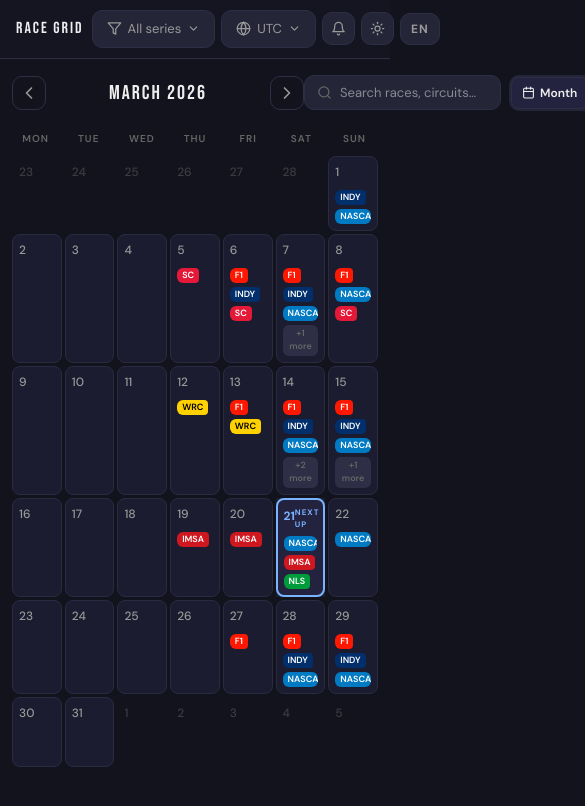
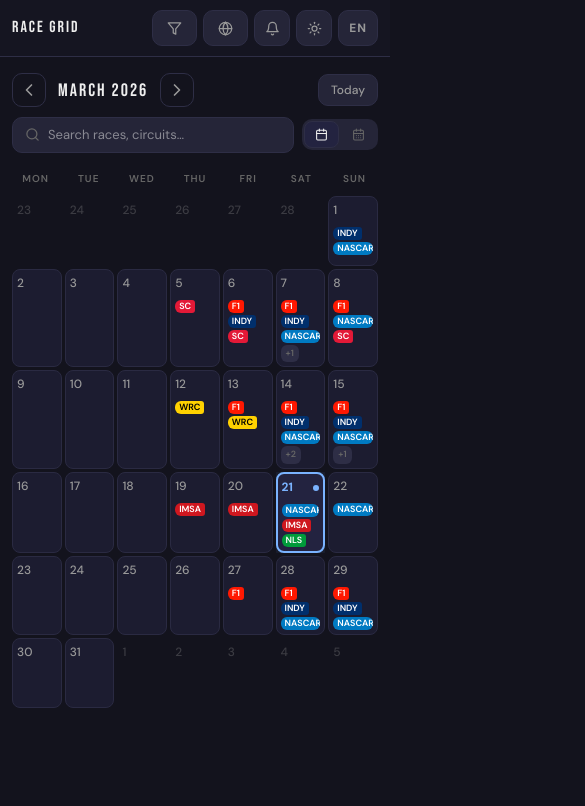
Before and after one commit to bogdankf1/race-grid, a Next.js app: page / in a window 390 px wide. Shown: the top 806 px of the page, 585 px wide, since content can reach past the window. Built offline with nearby package versions, Linux system fonts and the light colour scheme.

Commit message:
Refactor calendar UI for improved responsiveness and accessibility; add `formatDateShort` utility for concise date handling.

```diff
--- a/src/components/CalendarGrid.tsx
+++ b/src/components/CalendarGrid.tsx
@@ -151,14 +151,14 @@ export function CalendarGrid({
 
   return (
     <div className="rg-calendar-wrap">
-      {/* Nav */}
+      {/* Nav — top row: prev/label/next */}
       <div
         className="rg-month-nav"
         style={{
           display: 'flex',
           alignItems: 'center',
           justifyContent: 'space-between',
-          marginBottom: 28,
+          marginBottom: 12,
         }}
       >
         <div style={{ display: 'flex', alignItems: 'center', gap: 12 }}>
@@ -173,25 +173,6 @@ export function CalendarGrid({
           </button>
         </div>
 
-        <div style={{ display: 'flex', alignItems: 'center', gap: 8, flex: 1, justifyContent: 'flex-end' }}>
-          <CalendarSearch
-            selectedSeriesIds={selectedSeriesIds}
-            timezone={timezone}
-            locale={locale}
-          />
-
-          {/* View mode toggle */}
-          <div style={{ display: 'flex', gap: 2, background: 'var(--rg-btn-bg)', borderRadius: 10, padding: 2 }}>
-            <button onClick={() => switchMode('month')} style={viewBtnStyle(viewMode === 'month')}>
-              <Calendar style={{ width: 13, height: 13 }} />
-              {t('view.month', locale)}
-            </button>
-            <button onClick={() => switchMode('week')} style={viewBtnStyle(viewMode === 'week')}>
-              <CalendarDays style={{ width: 13, height: 13 }} />
-              {t('view.week', locale)}
-            </button>
-          </div>
-
         <button
           onClick={goToToday}
           className="rg-today-btn"
@@ -203,9 +184,38 @@ export function CalendarGrid({
             color: 'var(--rg-text2)',
             fontSize: 14,
             fontWeight: 500,
+            flexShrink: 0,
           }}
         >
           {todayLabel}
+        </button>
+      </div>
+
+      {/* Nav — bottom row: search + view toggle */}
+      <div
+        className="rg-toolbar"
+        style={{
+          display: 'flex',
+          alignItems: 'center',
+          gap: 8,
+          marginBottom: 20,
+        }}
+      >
+        <CalendarSearch
+          selectedSeriesIds={selectedSeriesIds}
+          timezone={timezone}
+          locale={locale}
+        />
+
+        {/* View mode toggle */}
+        <div style={{ display: 'flex', gap: 2, background: 'var(--rg-btn-bg)', borderRadius: 10, padding: 2, flexShrink: 0 }}>
+          <button onClick={() => switchMode('month')} style={viewBtnStyle(viewMode === 'month')} title={t('view.month', locale)}>
+            <Calendar style={{ width: 13, height: 13 }} />
+            <span className="rg-view-label">{t('view.month', locale)}</span>
+          </button>
+          <button onClick={() => switchMode('week')} style={viewBtnStyle(viewMode === 'week')} title={t('view.week', locale)}>
+            <CalendarDays style={{ width: 13, height: 13 }} />
+            <span className="rg-view-label">{t('view.week', locale)}</span>
           </button>
         </div>
       </div>
--- a/src/components/DayCell.tsx
+++ b/src/components/DayCell.tsx
@@ -68,7 +68,9 @@ export function DayCell({ date, dayNumber, isCurrentMonth, isToday, isNextRaceDa
           {dayNumber}
         </span>
         {isNextRaceDay && (
+          <>
             <span
+              className="rg-next-up-label"
               style={{
                 fontSize: 8,
                 fontWeight: 700,
@@ -79,11 +81,23 @@ export function DayCell({ date, dayNumber, isCurrentMonth, isToday, isNextRaceDa
             >
               NEXT UP
             </span>
+            <span
+              className="rg-next-up-dot"
+              style={{
+                display: 'none',
+                width: 6,
+                height: 6,
+                borderRadius: '50%',
+                background: 'var(--rg-link)',
+                flexShrink: 0,
+              }}
+            />
+          </>
         )}
       </div>
 
       {seriesInfos.length > 0 && (
-        <div style={{ display: 'flex', flexDirection: 'column', gap: 4 }}>
+        <div className="rg-chip-list" style={{ display: 'flex', flexDirection: 'column', gap: 4 }}>
           {visibleSeries.map(info => (
             <div
               key={info.series.id}
@@ -149,7 +163,7 @@ export function DayCell({ date, dayNumber, isCurrentMonth, isToday, isNextRaceDa
                 border: 'none',
               }}
             >
-              +{overflow} more
+              +{overflow}<span className="rg-overflow-more"> more</span>
             </button>
           )}
         </div>
--- a/src/components/DayPageClient.tsx
+++ b/src/components/DayPageClient.tsx
@@ -7,7 +7,7 @@ import { ChevronLeft, ChevronRight, Share2, Check } from 'lucide-react'
 import { useLocalStorage } from '@/hooks/useLocalStorage'
 import { getDefaultTimezone } from '@/lib/timezone'
 import { ALL_SERIES } from '@/data/series-registry'
-import { getDefaultLocale, formatDateLocale, type Locale } from '@/lib/i18n'
+import { getDefaultLocale, formatDateLocale, formatDateShort, type Locale } from '@/lib/i18n'
 import { applyTheme, getDefaultTheme, type Theme } from '@/lib/theme'
 import { Header } from '@/components/Header'
 import { DayDetail } from '@/components/DayDetail'
@@ -33,6 +33,7 @@ export function DayPageClient({ date }: DayPageClientProps) {
   const parsed = parse(date, 'yyyy-MM-dd', new Date())
   const monthPath = format(parsed, 'yyyy-MM')
   const dateLabel = formatDateLocale(parsed, locale)
+  const dateLabelShort = formatDateShort(parsed, locale)
   const prevDate = format(subDays(parsed, 1), 'yyyy-MM-dd')
   const nextDate = format(addDays(parsed, 1), 'yyyy-MM-dd')
 
@@ -64,12 +65,15 @@ export function DayPageClient({ date }: DayPageClientProps) {
   }
 
   const navBtnStyle: React.CSSProperties = {
-    padding: 8,
+    height: 36,
+    width: 36,
     borderRadius: 10,
     background: 'transparent',
     border: '1px solid var(--rg-border)',
     color: 'var(--rg-text2)',
     display: 'flex',
+    alignItems: 'center',
+    justifyContent: 'center',
   }
 
   return (
@@ -105,9 +109,10 @@ export function DayPageClient({ date }: DayPageClientProps) {
           </button>
           <h1
             className="font-display rg-day-heading"
-            style={{ margin: 0, width: 460, textAlign: 'center' }}
+            style={{ margin: 0, flex: 1, textAlign: 'center', whiteSpace: 'nowrap' }}
           >
-            {dateLabel}
+            <span className="rg-date-full">{dateLabel}</span>
+            <span className="rg-date-short">{dateLabelShort}</span>
           </h1>
           <button
             className="rg-nav-btn"
@@ -123,8 +128,9 @@ export function DayPageClient({ date }: DayPageClientProps) {
             style={{
               ...navBtnStyle,
               marginLeft: 'auto',
+              width: 'auto',
               gap: 6,
-              padding: '8px 14px',
+              padding: '0 14px',
               fontSize: 13,
               fontWeight: 500,
               color: copied ? '#4ade80' : 'var(--rg-text2)',
--- a/src/components/Header.tsx
+++ b/src/components/Header.tsx
@@ -81,13 +81,15 @@ export function Header({
             onClick={onToggleTheme}
             title={theme === 'dark' ? 'Switch to light mode' : 'Switch to dark mode'}
             style={{
-              padding: 8,
+              height: 36,
+              width: 36,
               borderRadius: 10,
               background: 'var(--rg-btn-bg)',
               border: '1px solid var(--rg-border)',
               color: 'var(--rg-text2)',
               display: 'flex',
               alignItems: 'center',
+              justifyContent: 'center',
             }}
           >
             {theme === 'dark' ? <Sun style={{ width: 15, height: 15 }} /> : <Moon style={{ width: 15, height: 15 }} />}
@@ -98,7 +100,8 @@ export function Header({
             onClick={onToggleLocale}
             title={locale === 'en' ? 'Перемкнути на українську' : 'Switch to English'}
             style={{
-              padding: '6px 10px',
+              height: 36,
+              padding: '0 10px',
               borderRadius: 10,
               background: 'var(--rg-btn-bg)',
               border: '1px solid var(--rg-border)',
--- a/src/components/NotificationSettings.tsx
+++ b/src/components/NotificationSettings.tsx
@@ -33,13 +33,15 @@ export function NotificationSettings({ locale }: NotificationSettingsProps) {
         onClick={() => setOpen(!open)}
         title={t(prefs.enabled ? 'notify.disable' : 'notify.enable', locale)}
         style={{
-          padding: 8,
+          height: 36,
+          width: 36,
           borderRadius: 10,
           background: 'var(--rg-btn-bg)',
           border: '1px solid var(--rg-border)',
           color: prefs.enabled ? 'var(--rg-link)' : 'var(--rg-text2)',
           display: 'flex',
           alignItems: 'center',
+          justifyContent: 'center',
         }}
       >
         {prefs.enabled ? <BellRing style={{ width: 15, height: 15 }} /> : <Bell style={{ width: 15, height: 15 }} />}
@@ -47,6 +49,7 @@ export function NotificationSettings({ locale }: NotificationSettingsProps) {
 
       {open && (
         <div
+          className="rg-dropdown-panel"
           style={{
             position: 'absolute',
             top: '100%',
--- a/src/components/SeriesFilterDropdown.tsx
+++ b/src/components/SeriesFilterDropdown.tsx
@@ -83,7 +83,8 @@ export function SeriesFilterDropdown({ selectedIds, onToggle, onSetAll, locale }
           display: 'flex',
           alignItems: 'center',
           gap: 6,
-          padding: '8px 14px',
+          height: 36,
+          padding: '0 14px',
           borderRadius: 10,
           background: 'var(--rg-btn-bg)',
           border: '1px solid var(--rg-border)',
@@ -94,8 +95,8 @@ export function SeriesFilterDropdown({ selectedIds, onToggle, onSetAll, locale }
         }}
       >
         <Filter style={{ width: 15, height: 15 }} />
-        <span>{label}</span>
-        <ChevronDown style={{ width: 13, height: 13 }} />
+        <span className="rg-btn-label">{label}</span>
+        <ChevronDown className="rg-btn-label" style={{ width: 13, height: 13 }} />
       </button>
 
       {open && (
--- a/src/components/TimezoneSelector.tsx
+++ b/src/components/TimezoneSelector.tsx
@@ -55,7 +55,8 @@ export function TimezoneSelector({ value, onChange, locale = 'en' }: TimezoneSel
           display: 'flex',
           alignItems: 'center',
           gap: 6,
-          padding: '8px 14px',
+          height: 36,
+          padding: '0 14px',
           borderRadius: 10,
           background: 'var(--rg-btn-bg)',
           border: '1px solid var(--rg-border)',
@@ -66,8 +67,8 @@ export function TimezoneSelector({ value, onChange, locale = 'en' }: TimezoneSel
         }}
       >
         <Globe style={{ width: 15, height: 15 }} />
-        <span>{cityLabel}</span>
-        <ChevronDown style={{ width: 13, height: 13 }} />
+        <span className="rg-btn-label">{cityLabel}</span>
+        <ChevronDown className="rg-btn-label" style={{ width: 13, height: 13 }} />
       </button>
 
       {open && (
--- a/src/lib/i18n.ts
+++ b/src/lib/i18n.ts
@@ -144,6 +144,16 @@ export function formatDateLocale(date: Date, locale: Locale): string {
   })
 }
 
+export function formatDateShort(date: Date, locale: Locale): string {
+  const loc = locale === 'uk' ? 'uk-UA' : 'en-US'
+  return date.toLocaleDateString(loc, {
+    weekday: 'short',
+    year: 'numeric',
+    month: 'short',
+    day: 'numeric',
+  })
+}
+
 export function formatMonthLocale(date: Date, locale: Locale): string {
   const loc = locale === 'uk' ? 'uk-UA' : 'en-US'
   const str = date.toLocaleDateString(loc, { month: 'long', year: 'numeric' })
--- a/src/styles/globals.css
+++ b/src/styles/globals.css
@@ -138,6 +138,10 @@ button:disabled:active {
   margin-bottom: 28px;
 }
 
+.rg-date-short {
+  display: none;
+}
+
 .rg-event-card-header {
   padding: 24px 28px 20px;
 }
@@ -168,8 +172,8 @@ button:disabled:active {
 /* ── Mobile (≤640) ── */
 @media (max-width: 640px) {
   .rg-header-inner {
-    padding: 10px 16px;
-    gap: 8px;
+    padding: 10px 12px;
+    gap: 6px;
   }
   .rg-header-title {
     font-size: 16px;
@@ -178,15 +182,31 @@ button:disabled:active {
   .rg-header-controls {
     gap: 6px !important;
   }
+  .rg-btn-label {
+    display: none !important;
+  }
   .rg-calendar-wrap {
     padding: 16px 12px 24px;
   }
   .rg-month-nav {
-    margin-bottom: 16px !important;
+    margin-bottom: 10px !important;
   }
   .rg-month-label {
-    font-size: 20px;
-    width: 200px;
+    font-size: 18px;
+    width: auto;
+    min-width: 0;
+  }
+  .rg-toolbar {
+    margin-bottom: 14px !important;
+  }
+  .rg-view-label {
+    display: none !important;
+  }
+  .rg-next-up-label {
+    display: none !important;
+  }
+  .rg-next-up-dot {
+    display: block !important;
   }
   .rg-weekday-header {
     font-size: 10px !important;
@@ -197,25 +217,31 @@ button:disabled:active {
     gap: 3px !important;
   }
   .rg-day-cell-inner {
-    padding: 6px !important;
+    padding: 4px !important;
     min-height: 70px !important;
     border-radius: 8px !important;
   }
   .rg-day-number {
     font-size: 12px !important;
-    margin-bottom: 3px !important;
+    margin-bottom: 2px !important;
   }
   .rg-chip-label {
     display: none !important;
   }
+  .rg-chip-list {
+    gap: 2px !important;
+  }
   .rg-chip-series {
     font-size: 9px !important;
-    padding: 3px 5px !important;
-    border-radius: 4px !important;
+    padding: 2px 4px !important;
+    border-radius: 3px !important;
   }
   .rg-overflow-chip {
     font-size: 9px !important;
     padding: 2px 5px !important;
+  }
+  .rg-overflow-more {
+    display: none !important;
   }
   .rg-day-wrap {
     padding: 16px 16px 24px;
@@ -224,6 +250,12 @@ button:disabled:active {
     font-size: 16px !important;
     margin-bottom: 20px;
     width: auto !important;
+  }
+  .rg-date-full {
+    display: none !important;
+  }
+  .rg-date-short {
+    display: inline !important;
   }
   .rg-event-card-header {
     padding: 16px 16px 12px;
@@ -243,7 +275,11 @@ button:disabled:active {
     font-size: 12px !important;
   }
   .rg-dropdown-panel {
-    width: min(280px, 85vw) !important;
+    position: fixed !important;
+    left: 12px !important;
+    right: 12px !important;
+    width: auto !important;
+    max-height: 70vh !important;
   }
   .rg-nav-btn {
     padding: 6px !important;
```
Lines whose indentation alone changed are shown as unchanged.
